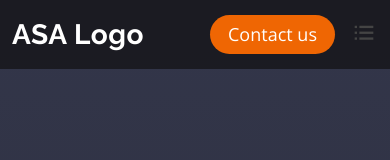
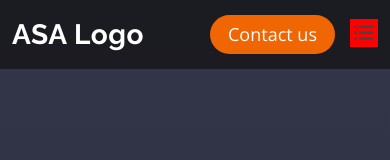
Before and after one commit to abhishekpawan/aloka-sports-academy, a plain HTML site: page index.html in a window 390 px wide. Shown: the top 160 px of the page. Drawn offline with nearby package versions, Linux system fonts and the light colour scheme.

```diff
--- a/assets/css/style.css
+++ b/assets/css/style.css
@@ -318,7 +318,9 @@ h1, h2, h3, h4, h5, h6 {
   cursor: pointer;
   /* line-height: 0; */
   /* transition: 0.5s; */
-  background-color: transparent;
+  /* background-color: transparent;
+   */
+   background-color: red;
 }
 
 #offcanvas{
```
